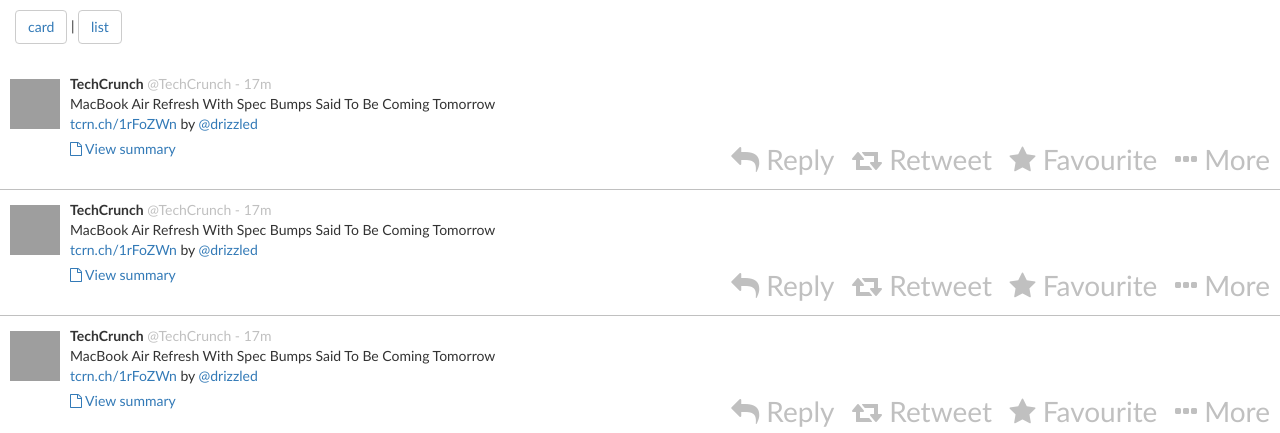
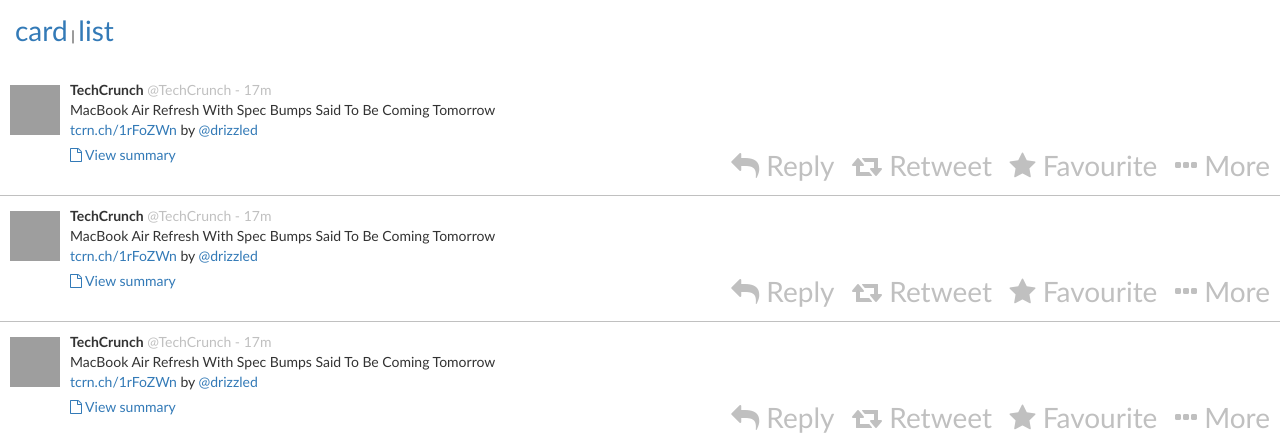
Before and after one commit to psibal/tweet, a PHP site: page / in a window 1280 px wide. Shown: the top 433 px of the page. Run offline with PHP 8.4, Linux system fonts and the light colour scheme; some libraries are stand-ins or nearby versions; grey boxes are pictures that could not be loaded.

Commit message:
second commit

```diff
--- a/css/style.css
+++ b/css/style.css
@@ -34,6 +34,11 @@
   margin-top: 5px;
 }
 
+
+.btn-link{
+  font-size:2em;
+
+}
 .buttons{
   float: right;
 }
--- a/index.html
+++ b/index.html
@@ -7,10 +7,7 @@
 
   <link rel='stylesheet' href='http://cdnjs.cloudflare.com/ajax/libs/twitter-bootstrap/3.1.1/css/bootstrap.css'>
 <link rel='stylesheet' href='http://cdnjs.cloudflare.com/ajax/libs/font-awesome/4.0.3/css/font-awesome.min.css'>
-
       <link rel="stylesheet" href="css/style.css">
-
-
 </head>
 
 <body>
@@ -18,7 +15,7 @@
   <div class="container">
   <div class="row">
       <div class="col-sm-12">
-        <button class="btn btn-default"><a href="card.html">card</a></button> | <button class="btn btn-default"><a href="list.html">list</a>  </button>
+        <a class="btn-link" href="card.html">card</a> | <a class="btn-link" href="list.html">list</a>
       </div>
     </div>
     <div>&nbsp;
```
